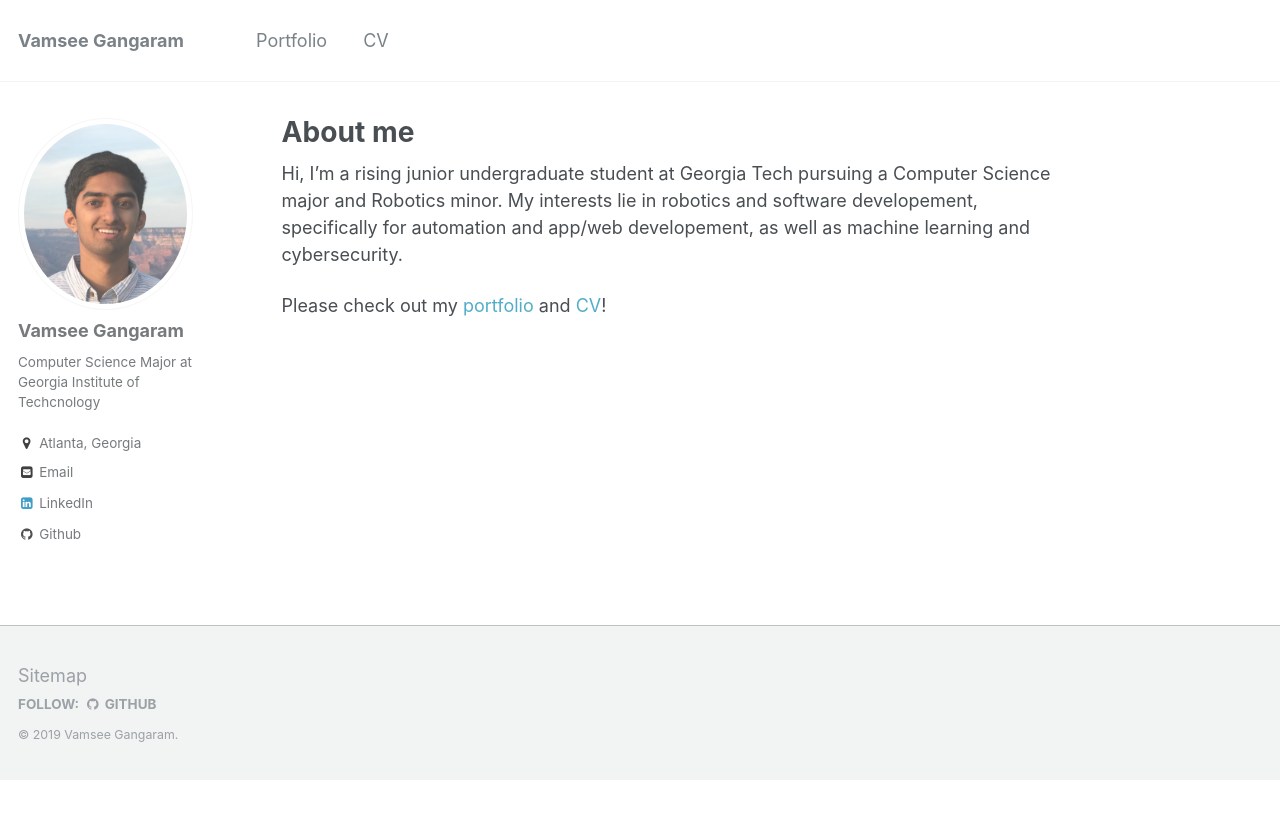
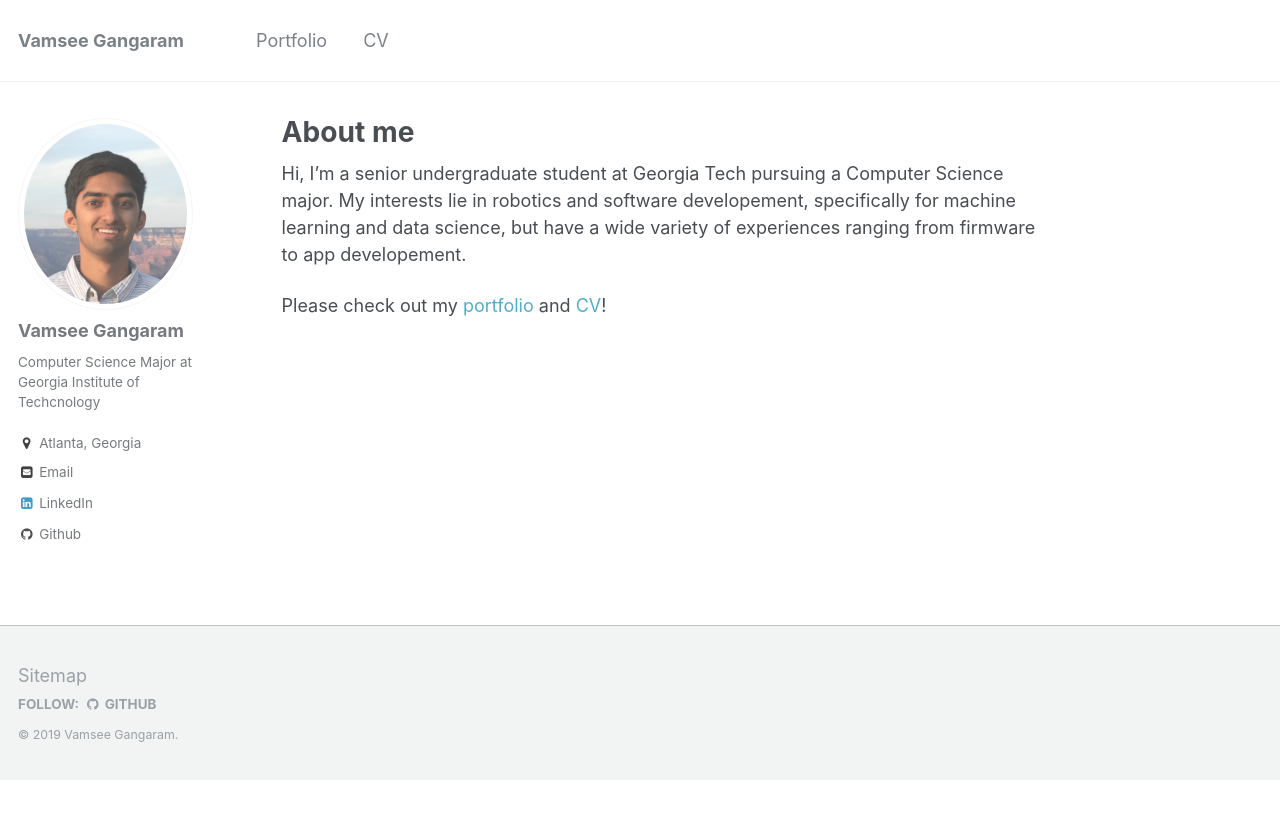
Before and after one commit to Vumz/Vumz-github.io, a Jekyll site: the page built from _pages/about.md, in a window 1280 px wide. Shown: the top 819 px of the page. Built offline with Jekyll 4.4.1, drawn with Linux system fonts in a browser that asks for light colours.

Commit message:
Update about.md

```diff
--- a/_pages/about.md
+++ b/_pages/about.md
@@ -8,6 +8,6 @@ redirect_from:
   - /about.html
 ---
 
-Hi, I'm a rising junior undergraduate student at Georgia Tech pursuing a Computer Science major and Robotics minor. My interests lie in robotics and software developement, specifically for automation and app/web developement, as well as machine learning and cybersecurity.
+Hi, I'm a senior undergraduate student at Georgia Tech pursuing a Computer Science major. My interests lie in robotics and software developement, specifically for machine learning and data science, but have a wide variety of experiences ranging from firmware to app developement.
 
 Please check out my [portfolio](https://vumz.github.io/portfolio/) and [CV](https://vumz.github.io/portfolio/)!
```
